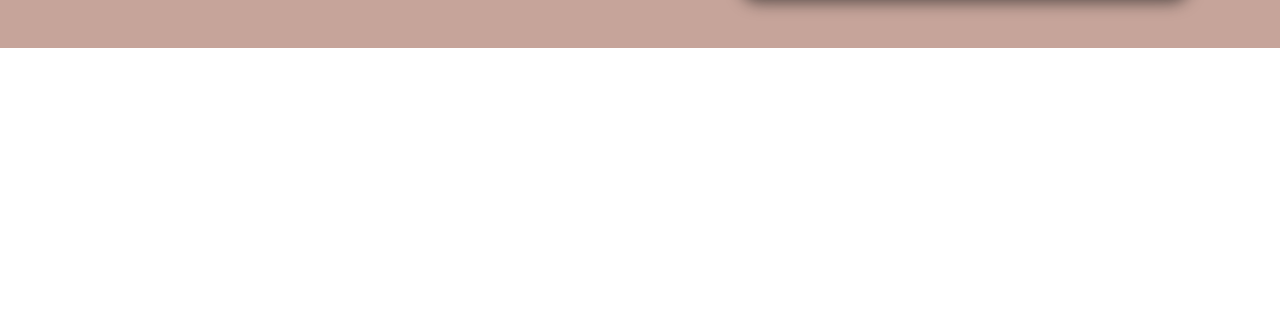
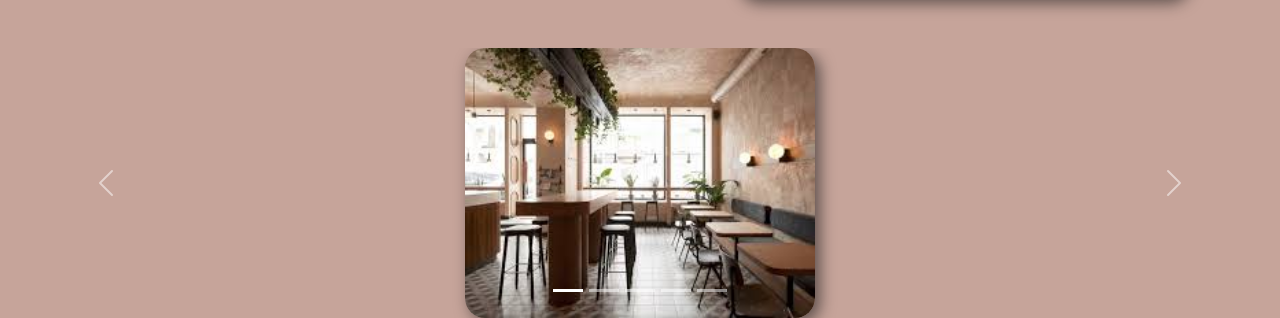
Before and after one commit to ErikCuevas03/fundamentosvue_erik, a Vue app: page / in a window 1280 px wide. Shown: the part 486-804 px from the top of the page. Built offline with nearby package versions, Linux system fonts and the light colour scheme.

Commit message:
task #0.5 Agregando Carrusel

```diff
--- a/src/App.vue
+++ b/src/App.vue
@@ -1,11 +1,13 @@
 <script setup>
 import Navbar from "./components/Navbar.vue"
 import descripcion from "./components/descripcion.vue";
+import carrusel from "./components/carrusel.vue";
 </script>
 
 <template>
 <Navbar/>
 <descripcion/>
+<carrusel/>
 </template>
 
 <style scoped>
--- /dev/null
+++ b/src/components/carrusel.vue
@@ -0,0 +1,56 @@
+
+<script>
+import cafe1 from "@/assets/Carrusel/cafe1.jpg";
+import cafe2 from "@/assets/Carrusel/cafe2.jpg";
+import cafe3 from "@/assets/Carrusel/cafe3.jpg";
+import cafe4 from "@/assets/Carrusel/cafe4.jpg";
+import cafe5 from "@/assets/Carrusel/cafe5.jpg";
+export default {
+    data() {
+        return {
+            cafe1, cafe2, cafe3, cafe4, cafe5,
+        };
+    },
+};
+</script>
+<template>
+    <div id="carrusel" class="container-fluid" style="background-color: #c6a49a;">
+        <div id="carouselExample" class="carousel slide">
+
+            <div class="carousel-indicators">
+                <button type="button" data-bs-target="#carouselExample" data-bs-slide-to="0" class="active"
+                    aria-current="true"></button>
+                <button type="button" data-bs-target="#carouselExample" data-bs-slide-to="1"></button>
+                <button type="button" data-bs-target="#carouselExample" data-bs-slide-to="2"></button>
+                <button type="button" data-bs-target="#carouselExample" data-bs-slide-to="3"></button>
+                <button type="button" data-bs-target="#carouselExample" data-bs-slide-to="4"></button>
+            </div>
+            <div class="carousel-inner ">
+                <div class="carousel-item active">
+                    <img :src="cafe1" class="d-block mx-auto img-fluid" alt="Interior">
+                </div>
+                <div class="carousel-item">
+                    <img :src="cafe2" class="d-block mx-auto img-fluid" alt="Producto 1">
+                </div>
+                <div class="carousel-item ">
+                    <img :src="cafe3" class="d-block mx-auto img-fluid" alt="Producto 2">
+                </div>
+                <div class="carousel-item ">
+                    <img :src="cafe4" class="d-block mx-auto img-fluid" alt="Product 3">
+                </div>
+                <div class="carousel-item ">
+                    <img :src="cafe5" class="d-block mx-auto img-fluid" alt="Fachada">
+                </div>
+            </div>
+
+            <button class="carousel-control-prev" type="button" data-bs-target="#carouselExample" data-bs-slide="prev">
+                <span class="carousel-control-prev-icon" aria-hidden="true"></span>
+                <span class="visually-hidden">Previous</span>
+            </button>
+            <button class="carousel-control-next" type="button" data-bs-target="#carouselExample" data-bs-slide="next">
+                <span class="carousel-control-next-icon" aria-hidden="true"></span>
+                <span class="visually-hidden">Next</span>
+            </button>
+        </div>
+    </div>
+</template>
--- a/src/style.css
+++ b/src/style.css
@@ -59,3 +59,13 @@ h1{
   box-shadow: 5px 5px 15px rgba(24, 23, 23, 0.6);
   margin-left: 50px;
 }
+/*estilos para imagenes del carrusel*/
+.d-block{
+  border-radius: 20px;
+  box-shadow: 5px 5px 15px rgba(24, 23, 23, 0.6);
+  max-width: 70%;
+  min-width: 350px;
+  max-height: 500px;
+  object-fit: contain;
+  image-rendering: crisp-edges;
+}
```
